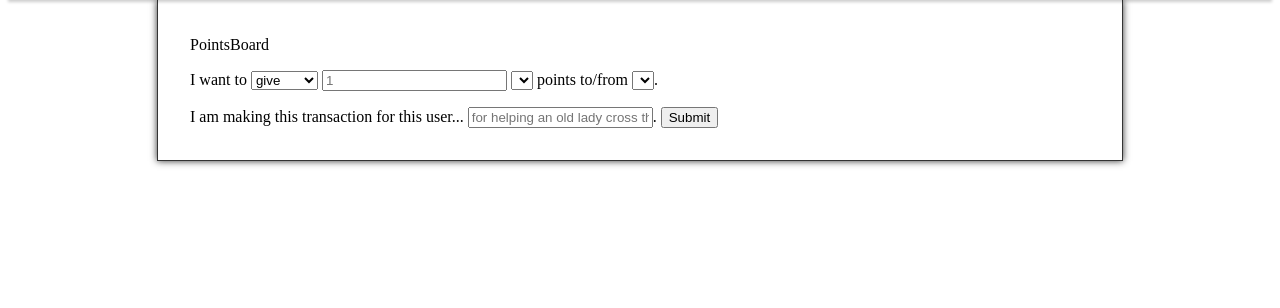
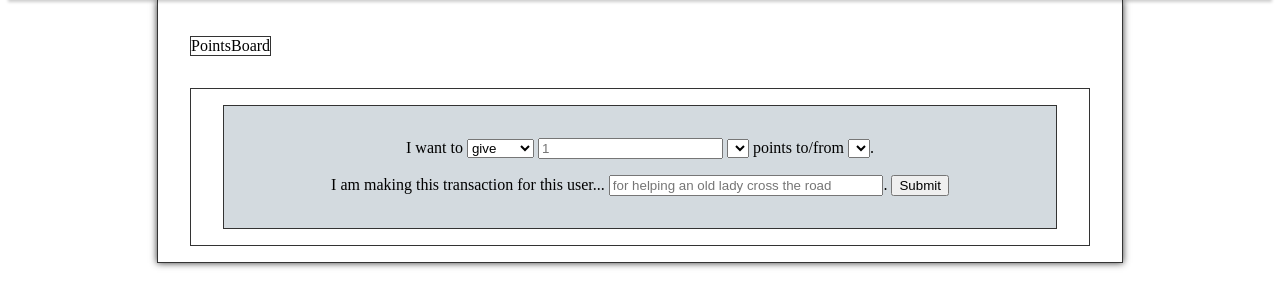
Before and after one commit to fracture91/PointsBoard, a Django app: template PointsBoard/points/templates/points/board.html in a window 1280 px wide. Shown: the part 25-333 px from the top of the page. Run offline with Django 3.2, Linux system fonts and the light colour scheme; the template is opened without the code that fills it, so the values that code supplies are empty; parts of the project's set-up code (start-up, migrations or seed data) failed here and were passed over.

Commit message:
Make board page a bit prettier

```diff
--- a/PointsBoard/points/static/points/styles/board.css
+++ b/PointsBoard/points/static/points/styles/board.css
@@ -2,4 +2,55 @@
 
 #owner_controls {
 	float: right;
+	margin: 0 0 2em 2em;
 }
+
+#board,
+#board td,
+#board th,
+#board caption {
+	border-collapse: collapse;
+	border: 1px solid #333;
+}
+
+#board > tbody > tr:nth-child(2n) {
+	background-color: #eee;
+}
+
+#board td {
+	text-align: center;
+	cursor: pointer;
+}
+
+#board td:hover {
+	background-color: #d3daff;
+}
+
+#board td:nth-child(2n) {
+	color: #555;
+}
+
+#board .username {
+	min-width: 7em;
+}
+
+#board .points {
+	min-width: 3em;
+}
+
+#transactioncontainer {
+	margin-top: 2em;
+	border: 1px solid #333;
+}
+
+#newtransaction {
+	background-color: #d3dadf;
+	padding: 1em;
+	margin: 1em 2em;
+	border: 1px solid #333;
+	text-align: center;
+}
+
+#newtransaction input[name="reason"] {
+	width: 20em;
+}
```
